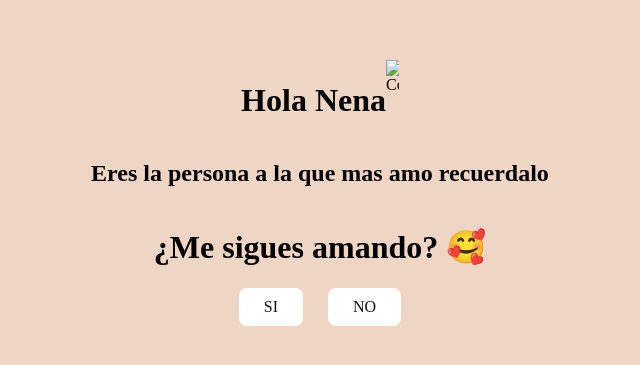
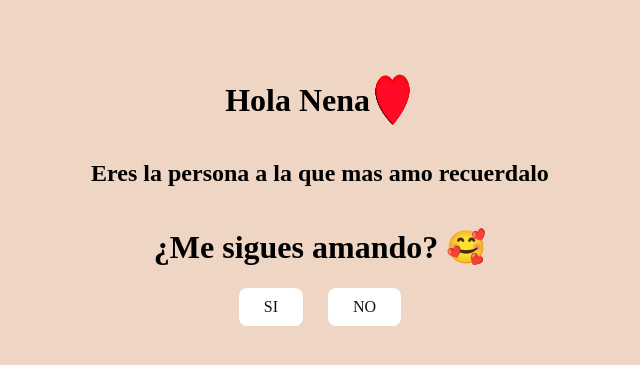
Before and after one commit to Jonathan21121907/ParaMinoviesitalinda, a plain HTML site: page index.html in a window 1280 px wide. Shown: the part 175-540 px from the top of the page, without its empty margins (320-960 px from the left). Drawn offline with Linux system fonts and the light colour scheme; the site is published under a folder, as on GitHub Pages, so addresses that start at the root find nothing.

Commit message:
Update index.html

```diff
--- a/index.html
+++ b/index.html
@@ -4,13 +4,13 @@
     <meta charset="UTF-8">
     <meta name="viewport" content="width=device-width, initial-scale=1.0">
     <link rel="stylesheet" href="estilos.css">
-    <link rel="icon" href="/sakura.png" type="image/x-icon">
+    <link rel="icon" href="imagenes/sakura.png" type="image/x-icon">
     <title>Pagina Dedicada a mi amor</title>
 </head>
 <body><div class="container">
     <div id="saludo">
     <h1>Hola Nena</h1>
-    <img src="/corazon.gif" alt="Corazon" id="corazon">
+    <img src="imagenes/corazon.gif" alt="Corazon" id="corazon">
     </div>
 
 
```
